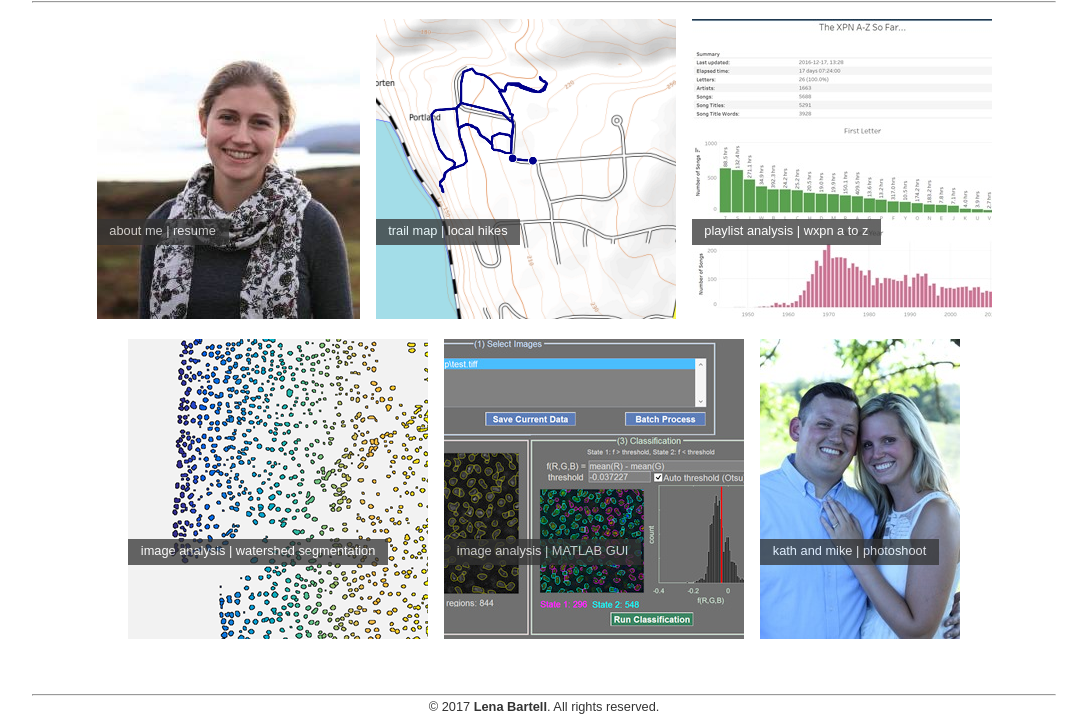
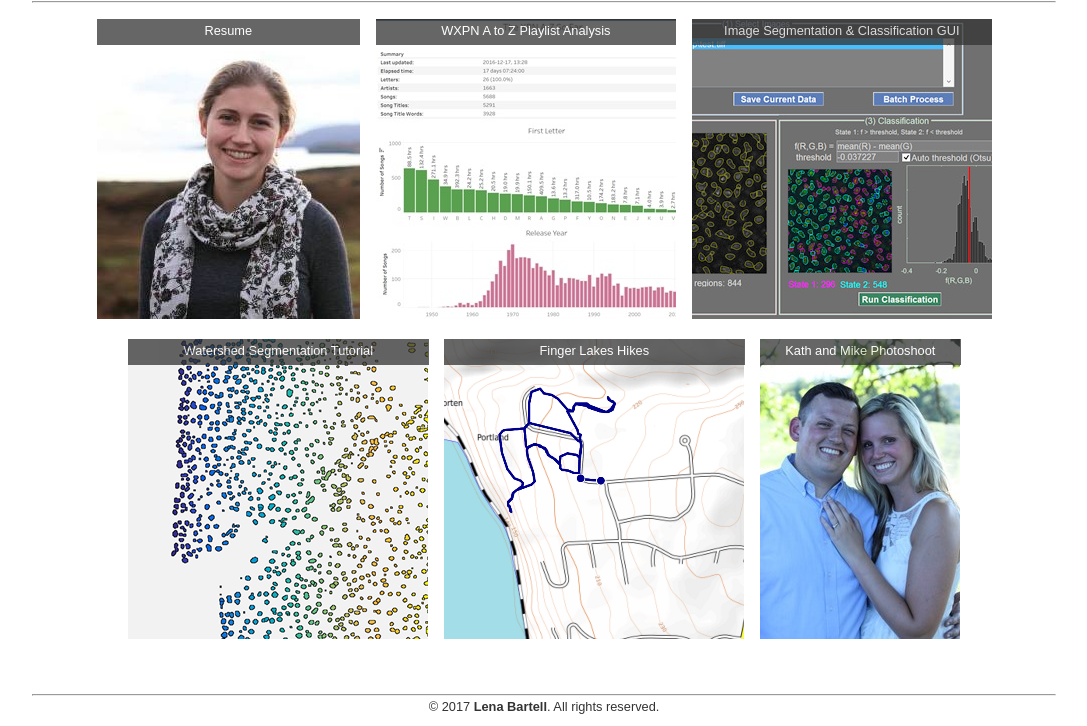
Before and after one commit to lbartell/lenabartell.com, a plain HTML site: page index.html in a window 1280 px wide. Shown: the part 74-800 px from the top of the page, without its empty margins (96-1183 px from the left). Drawn offline with Linux system fonts and the light colour scheme.

Commit message:
Update main page

```diff
--- a/index.html
+++ b/index.html
@@ -31,37 +31,51 @@
 			</div>
 			<hr>
 		</div>
-		<div id="content"> <!-- Portfolio/project covers -->
+
+		<!-- Portfolio/project covers -->
+		<div id="content">
 			<div class="cover" style="background:url(projectcovers/about.jpg); width:263px; height:300px;">
 				<a href="about.html">
-					<p style="top:200px;">about me | resume</p>
+					<p style="width:238px;">Resume</p>
 				</a>
 			</div
+
+
+			><div class="cover" style="background:url(projectcovers/xpnatoz.jpg); width:300px; height:300px;">
+				<a href="xpnatoz.html">
+					<p style="width:275px;">WXPN A to Z Playlist Analysis</p>
+				</a>
+			</div
+
+
+			><div class="cover" style="background:url(projectcovers/gui.jpg); width:300px; height:300px;">
+				<a href="watershed_cells_gui.html">
+					<p style="width:275px;">Image Segmentation & Classification GUI</p>
+				</a>
+			</div
+
+
+			><div class="cover" style="background:url(projectcovers/watershed.png); width:300px; height:300px;">
+				<a href="watershed.html">
+					<p style="width:275px;">Watershed Segmentation Tutorial</p>
+				</a>
+			</div
+
+
 			><div class="cover" style="background:url(projectcovers/trails.png); width:300px; height:300px;">
 				<a href="trails.html">
-					<p style="top:200px;">trail map | local hikes</p>
+					<p style="width:275px;">Finger Lakes Hikes</p>
 				</a>
 			</div
-			><div class="cover" style="background:url(projectcovers/xpnatoz.jpg); width:300px; height:300px;">
-				<a href="xpnatoz.html">
-					<p style="top:200px;">playlist analysis | wxpn a to z</p>
+
+
+			><div class="cover" style="background:url(projectcovers/kathmike.jpg); width:200px; height:300px;">
+				<a href="kath_and_mike.html">
+					<p style="width:175px;">Kath and Mike Photoshoot</p>
 				</a>
 			</div
-			><div class="cover" style="background:url(projectcovers/watershed.png); width:300px; height:300px;">
-				<a href="watershed.html">
-					<p style="top:200px;">image analysis | watershed segmentation </p>
-				</a>
-			</div
-			><div class="cover" style="background:url(projectcovers/gui.jpg); width:300px; height:300px;">
-				<a href="watershed_cells_gui.html">
-					<p style="top:200px;">image analysis | MATLAB GUI </p>
-				</a>
-			</div
-			><div class="cover" style="background:url(projectcovers/kathmike.jpg); width:200px; height:300px;">
-				<a href="kath_and_mike.html">
-					<p style="top:200px;">kath and mike | photoshoot</p>
-				</a>
-			</div
+
+
 			>
 		</div>
 		<div id="footer"> <!-- Footer -->
--- a/style.css
+++ b/style.css
@@ -135,6 +135,7 @@ div.cover p{
 	font-size: 0.8em;
 	color: white;
 	background-color: #333;
+	top: 0px;
 }
 div:hover.cover p{
 	opacity: 1;
```
Also changed, not shown: about.html (+2 -2 lines).
